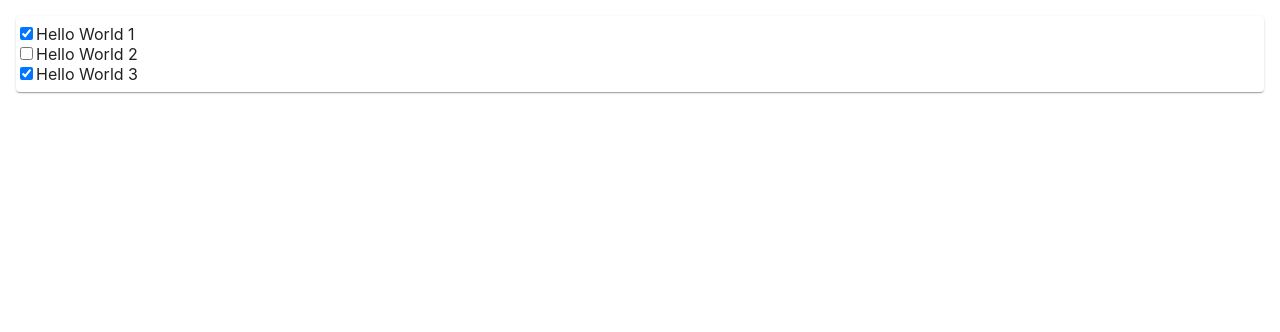
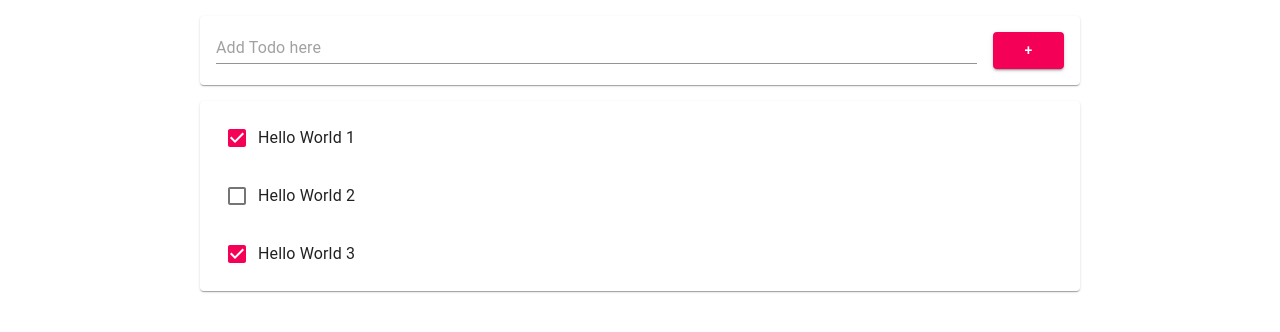
Before and after one commit to kcw9609/todo-react-app, a React (Create React App) app: page / in a window 1280 px wide. Shown: the top 332 px of the page. Built offline with nearby package versions, Linux system fonts and the light colour scheme.

Commit message:
4/12 3개 event handler

```diff
--- /dev/null
+++ b/src/AddTodo.js
@@ -0,0 +1,57 @@
+import React from "react";
+import { TextField, Paper ,Button, Grid } from "@material-ui/core";
+
+class AddTodo extends React.Component{
+  constructor(props){
+    super(props);
+    this.state = { item: {title: "" }};
+    this.add = props.add;
+  }
+
+  onInputChange = (e) => {
+    const thisItem = this.state.item;
+    thisItem.title = e.target.value;
+    this.setState({ item: thisItem});
+    console.log(thisItem);
+  }
+
+  onButtonClick = () => { // add함수로 item리스트에 추가
+    this.add(this.state.item); // 부모(app)에게서 받은 함수
+    this.setState({ item: { title: "" }});
+  }
+
+  enterKeyEventHandler = (e) => {
+    if (e.key === 'Enter'){
+      this.onButtonClick();
+    }
+  }
+
+  render(){
+    return (
+      <Paper style={{ margin: 16, padding: 16}}>
+        <Grid container>
+          <Grid xs={11} md={11} item style={{ paddingRight: 16}}>
+            <TextField
+              placeholder="Add Todo here"
+              fullWidth
+              onChange={this.onInputChange}
+              onKeyPress={this.enterKeyEventHandler}
+              value={this.state.item.title}
+            />
+          </Grid>
+          <Grid xs={1} md={1} item>
+            <Button
+              fullWidth color="secondary"
+              variant="contained"
+              onClick={this.onButtonClick}
+            >
+              +
+            </Button>
+          </Grid>
+        </Grid>
+      </Paper>
+    )
+  }
+}
+
+export default AddTodo;
--- a/src/App.js
+++ b/src/App.js
@@ -1,34 +1,46 @@
 import './App.css';
 import Todo from './Todo';
+import AddTodo from "./AddTodo"
 import React from "react";
-import { Paper, List} from "@material-ui/core";
+import { Paper, List, Container} from "@material-ui/core";
 
 class  App extends React.Component {
   constructor(props){
     super(props);
     this.state = {
-      items: [
-        {id: 0, title: "Hello World 1", done: true},
+      items: [ // [] 배열
+        {id: 0, title: "Hello World 1", done: true}, //{} 객체
         {id: 1, title: "Hello World 2", done: false},
         {id: 2, title: "Hello World 3", done: true},
       ]
     };
+  }
+  add = (item) => {
+    const thisItems = this.state.items;
+    item.id = "ID-" + thisItems.length;
+    item.done = false;
+    thisItems.push(item);
+    this.setState({ items: thisItems });
+    console.log("items : ", this.state.items);
   }
   render(){
     var todoItems = this.state.items.length > 0 && (
       <Paper style={{ margin: 16}}>
         <List>
         {this.state.items.map( //원소를 하나씩 바꾼다..?
-      (item, index) => (
-        <Todo item={item} key={item.id} />
+      (item, index) => ( // param1, param2
+        <Todo item={item} key={item.id} /> // return 값
       ))}
       </List>
       </Paper>
     );
     return (
-      <div classNmae="App">
+      <div className="App">
+        <Container maxWidth="md">
+          <AddTodo add={this.add} />
         {/* <Todo> 컴포넌트 여러 개 */}
-        {todoItems}
+          <div className="TodoList">{todoItems}</div>
+        </Container>
       </div>
     );
 
@@ -36,4 +48,13 @@
 
 }
 
+
+/* (param1, param2) => { 실행문 }
+  실행문이 return 만있으면 return과 {}생략가능
+  (param1, param2) => 반환값
+
+  this.items.map((item, index) => { return <Todo item={item} key={item.id} />})
+  this.items.map((item, index) => <Todo item={item} key={item.id} />)
+*/
+
 export default App;
--- a/src/Todo.js
+++ b/src/Todo.js
@@ -1,4 +1,5 @@
 import React from "react";
+import { ListItem, ListItemText, InputBase, Checkbox } from "@material-ui/core";
 
 class Todo extends React.Component{
   constructor(props){
@@ -6,24 +7,24 @@
     this.state = { item: props.item };
   }
   render(){
+    const item = this.state.item;
     return (
-      <div className="Todo">
-        <input type="checkbox"
-         id={this.state.item.id}
-          name={this.state.item.id}
-           checked={this.state.item.done}
-           />
-        <lable id={this.state.item.id}>{this.state.item.title}</lable>
-        {
-          /*
-            comment here
-          */
-        }
-        { // comment1
-          // comment2
-        }
-      </div>
-    )
+      <ListItem>
+        <Checkbox checked={item.done} />
+        <ListItemText>
+          <InputBase
+            inputProps={{"aria-label": "naked"}}
+            type="text"
+            id={item.id}
+            name={item.id}
+            value={item.title}
+            multiline={true}
+            fullWidth={true}
+            />
+
+      </ListItemText>
+    </ListItem>
+    );
   }
 }
 export default Todo; // 다른 파일에서도 사용가능하도록 함
```
